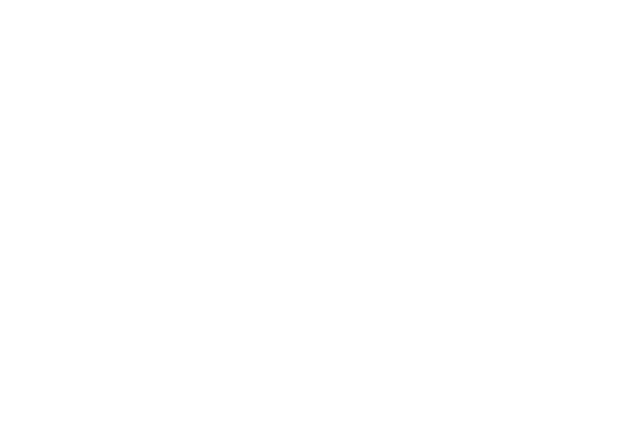
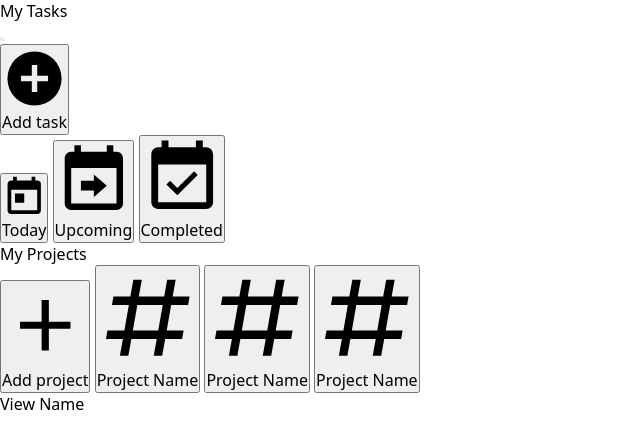
Before and after one commit to khuan24/to-do-list, a website built with webpack: page src/template.html in a window 1280 px wide. Shown: the whole page, without its empty margins (0-640 px from the left). Built offline with nearby package versions, Linux system fonts and the light colour scheme.

Commit message:
Set up html structure

```diff
--- a/src/template.html
+++ b/src/template.html
@@ -6,6 +6,56 @@
     <title>Document</title>
 </head>
 <body>
-
+    <div class="page-container">
+        <div class="sidebar">
+            <div class="head">
+                <h2>My Tasks</h2>
+                <button id="menu-toggle">
+                    <svg class="icon" xmlns="http://www.w3.org/2000/svg" viewBox="0 0 24 24"><title>dock-left</title><path d="M20 4H4A2 2 0 0 0 2 6V18A2 2 0 0 0 4 20H20A2 2 0 0 0 22 18V6A2 2 0 0 0 20 4M20 18H9V6H20Z" /></svg>
+                </button>
+            </div>
+            <button class="add-task">
+                <svg class="icon" xmlns="http://www.w3.org/2000/svg" viewBox="0 0 24 24"><title>plus-circle</title><path d="M17,13H13V17H11V13H7V11H11V7H13V11H17M12,2A10,10 0 0,0 2,12A10,10 0 0,0 12,22A10,10 0 0,0 22,12A10,10 0 0,0 12,2Z" /></svg>
+                <span>Add task</span>
+            </button>
+            <nav class="views">
+                <button id="today">
+                    <svg class="icon" xmlns="http://www.w3.org/2000/svg" viewBox="0 0 24 24"><title>calendar-today</title><path d="M7,10H12V15H7M19,19H5V8H19M19,3H18V1H16V3H8V1H6V3H5C3.89,3 3,3.9 3,5V19A2,2 0 0,0 5,21H19A2,2 0 0,0 21,19V5A2,2 0 0,0 19,3Z" /></svg>
+                    <span>Today</span>
+                </button>
+                <button id="upcoming">
+                    <svg class="icon" xmlns="http://www.w3.org/2000/svg" viewBox="0 0 24 24"><title>calendar-arrow-right</title><path d="M19 3H18V1H16V3H8V1H6V3H5C3.89 3 3 3.89 3 5V19C3 20.1 3.89 21 5 21H19C20.1 21 21 20.1 21 19V5C21 3.89 20.1 3 19 3M19 19H5V8H19V19M12 17V15H8V12H12V10L16 13.5L12 17Z" /></svg>
+                    <span>Upcoming</span>
+                </button>
+                <button id="completed">
+                    <svg class="icon" xmlns="http://www.w3.org/2000/svg" viewBox="0 0 24 24"><title>calendar-check</title><path d="M19,19H5V8H19M19,3H18V1H16V3H8V1H6V3H5C3.89,3 3,3.9 3,5V19A2,2 0 0,0 5,21H19A2,2 0 0,0 21,19V5A2,2 0 0,0 19,3M16.53,11.06L15.47,10L10.59,14.88L8.47,12.76L7.41,13.82L10.59,17L16.53,11.06Z" /></svg>
+                    <span>Completed</span>
+                </button>
+            </nav>
+            <nav class="projects">
+                <h3>My Projects</h3>
+                <button class="add-project">
+                    <svg class="icon" xmlns="http://www.w3.org/2000/svg" viewBox="0 0 24 24"><title>plus</title><path d="M19,13H13V19H11V13H5V11H11V5H13V11H19V13Z" /></svg>
+                    <span>Add project</span>
+                </button>
+                <!-- Placeholders -->
+                <button class="project">
+                    <svg class="icon" xmlns="http://www.w3.org/2000/svg" viewBox="0 0 24 24"><title>pound</title><path d="M5.41,21L6.12,17H2.12L2.47,15H6.47L7.53,9H3.53L3.88,7H7.88L8.59,3H10.59L9.88,7H15.88L16.59,3H18.59L17.88,7H21.88L21.53,9H17.53L16.47,15H20.47L20.12,17H16.12L15.41,21H13.41L14.12,17H8.12L7.41,21H5.41M9.53,9L8.47,15H14.47L15.53,9H9.53Z" /></svg>
+                    <span>Project Name</span>
+                </button>
+                <button class="project">
+                    <svg class="icon" xmlns="http://www.w3.org/2000/svg" viewBox="0 0 24 24"><title>pound</title><path d="M5.41,21L6.12,17H2.12L2.47,15H6.47L7.53,9H3.53L3.88,7H7.88L8.59,3H10.59L9.88,7H15.88L16.59,3H18.59L17.88,7H21.88L21.53,9H17.53L16.47,15H20.47L20.12,17H16.12L15.41,21H13.41L14.12,17H8.12L7.41,21H5.41M9.53,9L8.47,15H14.47L15.53,9H9.53Z" /></svg>
+                    <span>Project Name</span>
+                </button>
+                <button class="project">
+                    <svg class="icon" xmlns="http://www.w3.org/2000/svg" viewBox="0 0 24 24"><title>pound</title><path d="M5.41,21L6.12,17H2.12L2.47,15H6.47L7.53,9H3.53L3.88,7H7.88L8.59,3H10.59L9.88,7H15.88L16.59,3H18.59L17.88,7H21.88L21.53,9H17.53L16.47,15H20.47L20.12,17H16.12L15.41,21H13.41L14.12,17H8.12L7.41,21H5.41M9.53,9L8.47,15H14.47L15.53,9H9.53Z" /></svg>
+                    <span>Project Name</span>
+                </button>
+            </nav>
+        </div>
+        <div class="task-display">
+            <h1 id="display-title">View Name</h1>
+        </div>
+    </div>
 </body>
 </html>
```
Also changed, not shown: 1 other file.
